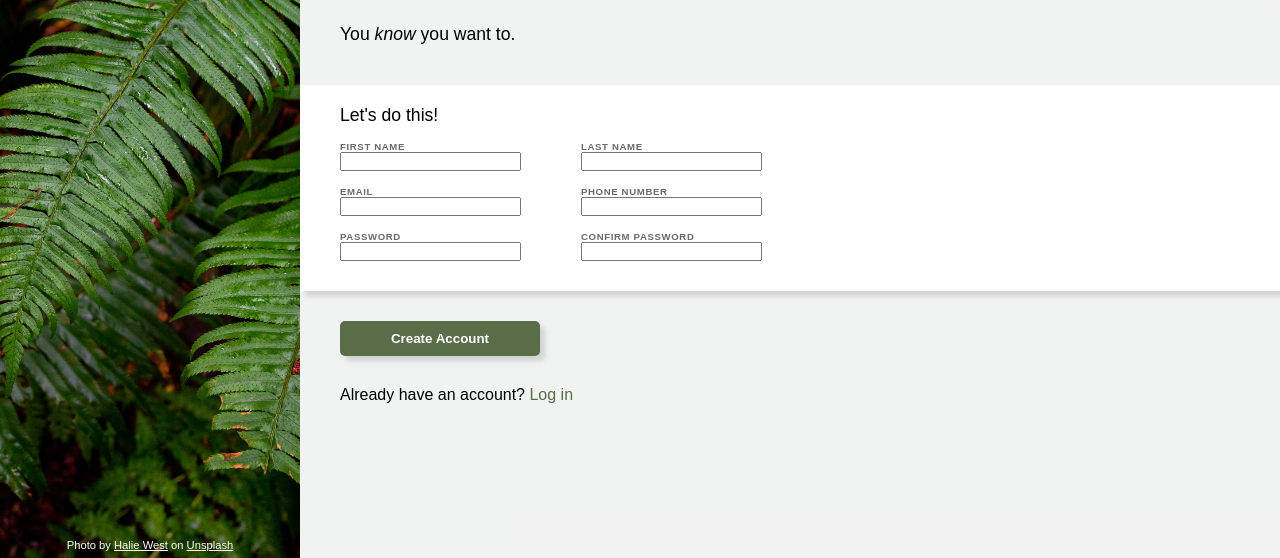
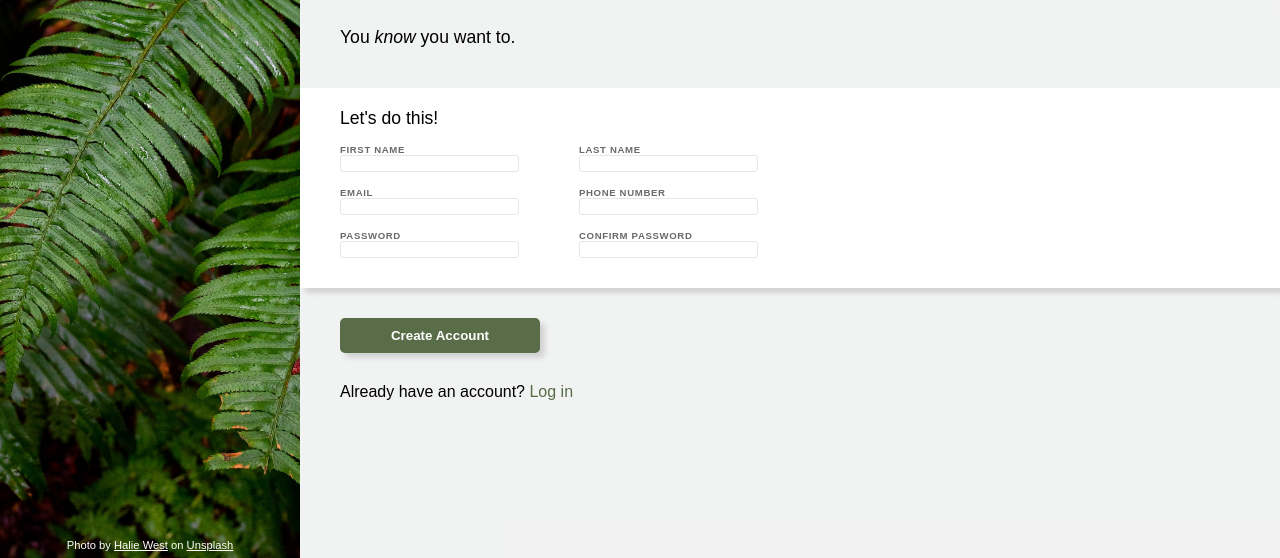
Before and after one commit to jp524/odin-sign-up-form, a plain HTML site: page index.html in a window 1280 px wide. Shown: the part 242-800 px from the top of the page. Drawn offline with Linux system fonts and the light colour scheme.

Commit message:
Add different border styles

```diff
--- a/index.html
+++ b/index.html
@@ -25,8 +25,9 @@
         Sign up <em>now</em> to get started.</p>
       <p>You <em>know</em> you want to.</p>
     </div>
-    <form action="#" method="post">
-      <p>Let's do this!</p>
+    <form>
+      <div class="form-container">
+        <p>Let's do this!</p>
         <div class="form-row">
           <div class="form-content">
             <label for="first-name">FIRST NAME</label>
@@ -40,7 +41,7 @@
         <div class="form-row">
           <div class="form-content">
             <label for="email">EMAIL</label>
-            <input type="email" name="email" id="email">
+            <input type="email" name="email" id="email" pattern="?@?.">
           </div>
           <div class="form-content">
             <label for="phone">PHONE NUMBER</label>
@@ -50,16 +51,17 @@
         <div class="form-row">
           <div class="form-content">
             <label for="password">PASSWORD</label>
-            <input type="text" name="password" id="password">
+            <input type="password" name="password" id="password">
           </div>
           <div class="form-content">
             <label for="password-confirm">CONFIRM PASSWORD</label>
-            <input type="text" name="password-confirmd" id="password-confirm">
+            <input type="password" name="password-confirmd" id="password-confirm">
           </div>
         </div>
+      </div>
+      <button type="submit">Create Account</button>
     </form>
-    <button type="submit">Create Account</button>
-    <p>Already have an account? <a href="">Log in</a></p>
+    <p>Already have an account? <a href="#">Log in</a></p>
   </div>
 </body>
 </html>
--- a/styles.css
+++ b/styles.css
@@ -79,7 +79,7 @@ body {
   font-size: 1.1rem;
 }
 
-form {
+.form-container {
   background-color: white;
   padding: 0 40px 30px 40px;
   display: flex;
@@ -111,6 +111,21 @@ form p {
   letter-spacing: 0.04rem;
 }
 
+input {
+  border: #E5E7EB solid 1px;
+  border-radius: 3px;
+}
+
+input:focus {
+  outline: none;
+  border: rgb(40, 60, 134) solid 1px;
+  box-shadow: 2px 2px 2px lightgray;
+}
+
+input:invalid {
+  border: red solid 1px;
+}
+
 button {
   color: white;
   background-color: #596D48;
```
